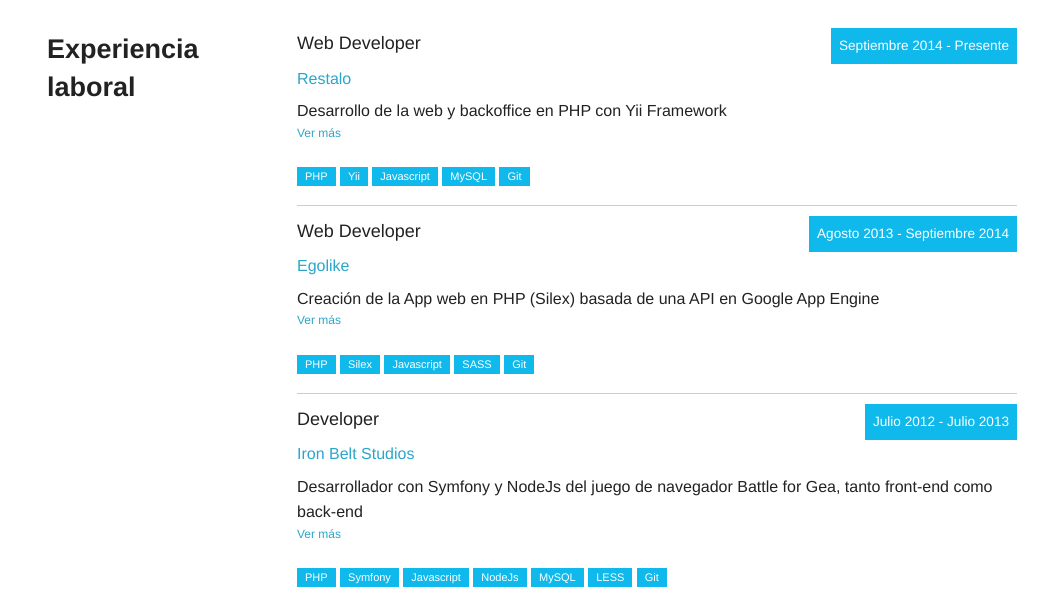
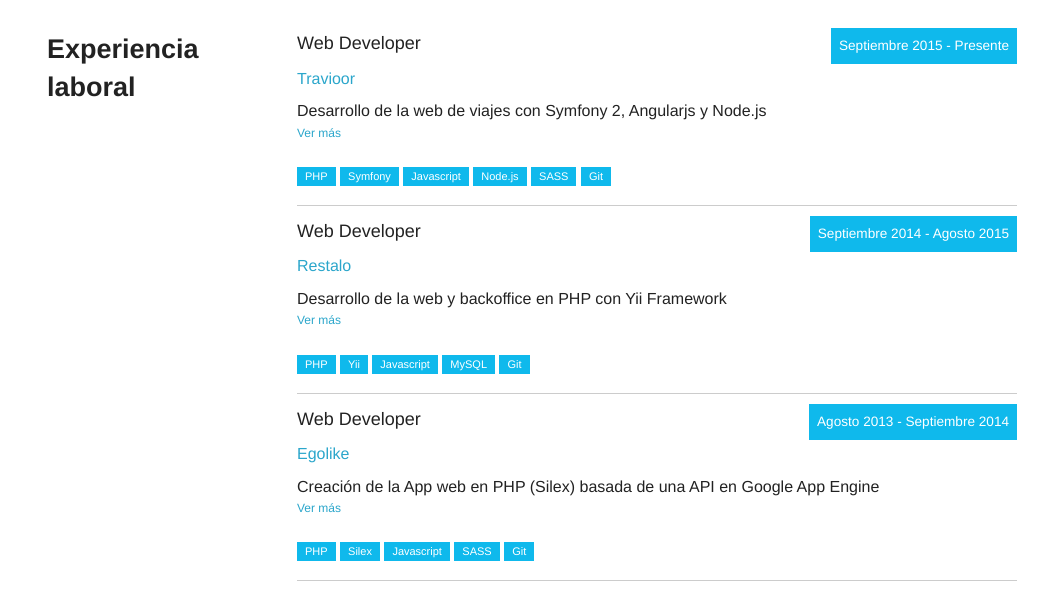
Before and after one commit to AnderRV/CV, a plain HTML site: page index.html in a window 1280 px wide. Shown: the part 161-751 px from the top of the page, without its empty margins (108-1171 px from the left). Drawn offline with nearby package versions, Linux system fonts and the light colour scheme.

Commit message:
Add Travioor

```diff
--- a/index.html
+++ b/index.html
@@ -55,8 +55,28 @@
                 </div>
 
                 <div class="medium-9 columns">
+                    <div class="item travioor">
+                        <p class="label period">Septiembre 2015 - Presente</p>
+                        <h5>Web Developer</h5>
+                        <h6><a href="http://www.travioor.com/">Travioor</a></h6>
+
+                        <p class="description">
+                            Desarrollo de la web de viajes con Symfony 2, Angularjs y Node.js
+                            <a href="#" class="more-desc">Ver más</a>
+                        </p>
+
+                        <div class="skills">
+                            <span class="label">PHP</span>
+                            <span class="label">Symfony</span>
+                            <span class="label">Javascript</span>
+                            <span class="label">Node.js</span>
+                            <span class="label">SASS</span>
+                            <span class="label">Git</span>
+                        </div>
+                    </div>
+
                     <div class="item restalo">
-                        <p class="label period">Septiembre 2014 - Presente</p>
+                        <p class="label period">Septiembre 2014 - Agosto 2015</p>
                         <h5>Web Developer</h5>
                         <h6><a href="https://www.restalo.es/">Restalo</a></h6>
 
@@ -263,6 +283,14 @@
     <div class="dialog hidden">
         <div class="overlay"></div>
 
+        <div class="element hidden travioor">
+            <p>Desarrollo de la web del sitio de viajes Travioor</p>
+
+            <ul>
+                <li><a href="http://www.travioor.com/">Travioor</a> está trajando para convertirse en la <b>agencia de viajes</b> online de referencia. Ofrecemos inspiración para planificar ese viaje perfecto, mostrando tanto destinos como eventos y artículos relacionados. La web está desarrollada con el framework de <b>PHP Symfony 2</b>. Usando <b>sockets</b> que conectan a una API creada con <b>Node</b> ofrecemos vuelos y ofertas de manera rápida. El frontal está hecho con <b>AngularJS</b>.</li>
+            </ul>
+        </div>
+
         <div class="element hidden restalo">
             <p>Desarrollo de la web y el backoffice del sitio de reservas de restaurantes Restalo</p>
 
```
